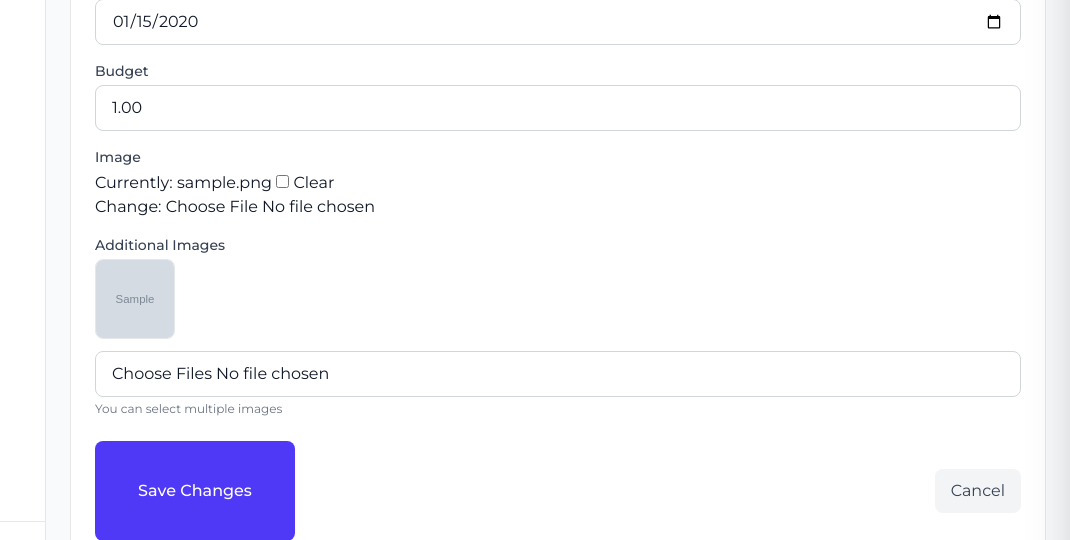
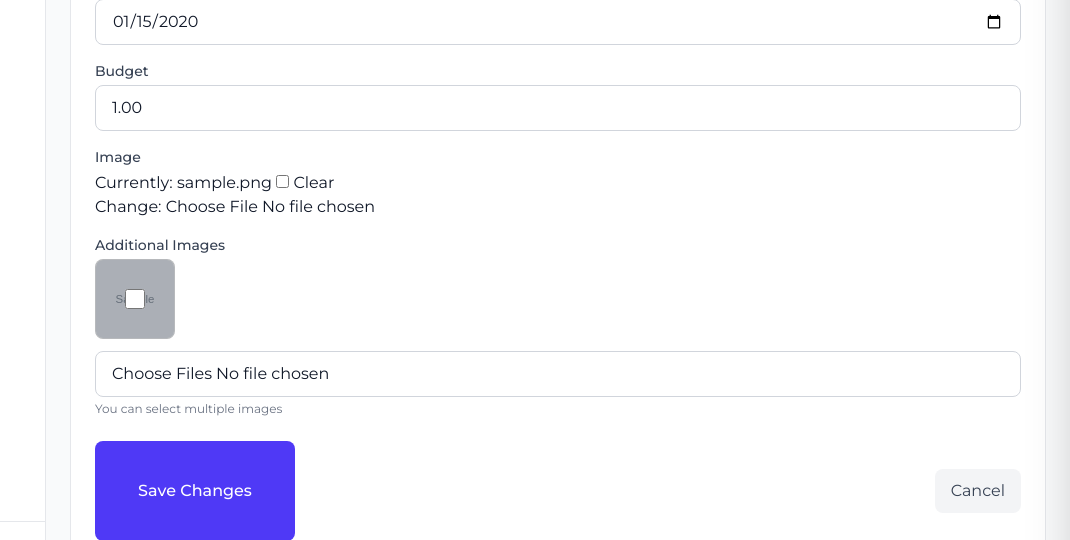
Before and after one commit to OlegUshakov-pl/CRM, a Django app: a page that uses projects/templates/projects/project_form.html in a window 1280 px wide. Shown: the part 839-1379 px from the top of the page, without its empty margins (210-1280 px from the left). Run offline with Django 5.2, Linux system fonts and the light colour scheme; a user stored in the database is signed in; tables that the repository leaves empty hold one stand-in row (values such as "Sample post"); grey boxes marked "Sample" are stand-in pictures; style sheets or scripts are compiled from the project's sources.

Commit message:
Update project_form.html

```diff
--- a/projects/templates/projects/project_form.html
+++ b/projects/templates/projects/project_form.html
@@ -19,7 +19,7 @@
             {% for img in project.images.all %}
             <div class="relative group">
                 <img src="{{ img.image.url }}" alt="" class="w-20 h-20 object-cover rounded-lg border border-gray-200 dark:border-gray-600">
-                <label class="absolute top-0 left-0 w-full h-full bg-black/30 text-white flex items-center justify-center rounded-lg cursor-pointer opacity-0 group-hover:opacity-100 transition-opacity">
+                <label class="absolute top-0 left-0 w-full h-full bg-black/20 text-white flex items-center justify-center rounded-lg cursor-pointer transition-colors hover:bg-red-500/40">
                     <input type="checkbox" name="delete_images" value="{{ img.id }}" class="w-5 h-5 accent-red-500 rounded cursor-pointer" onchange="this.closest('label').classList.toggle('bg-red-500/50', this.checked)">
                 </label>
             </div>
```
